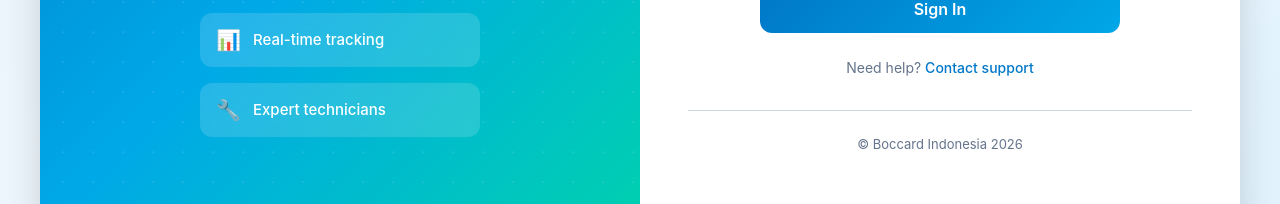
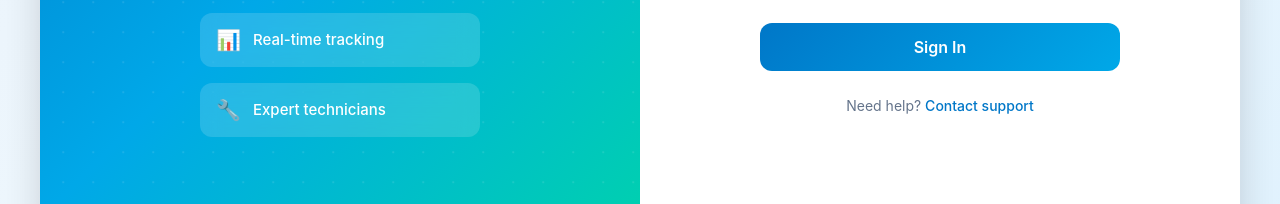
Before and after one commit to deghogy/technical-support-system, a Next.js app: page /login in a window 1280 px wide. Shown: the part 550-754 px from the top of the page. Built offline with nearby package versions, Linux system fonts and the light colour scheme; no server answers.

Commit message:
Remove duplicate copyright from login page (now handled by global footer)

```diff
--- a/app/login/page.tsx
+++ b/app/login/page.tsx
@@ -191,9 +191,6 @@ export default function LoginPage() {
 
           <ToastContainer toasts={toasts} removeToast={removeToast} />
 
-          <div className="login-copyright">
-            © Boccard Indonesia 2026
-          </div>
         </div>
       </div>
     </main>
```
